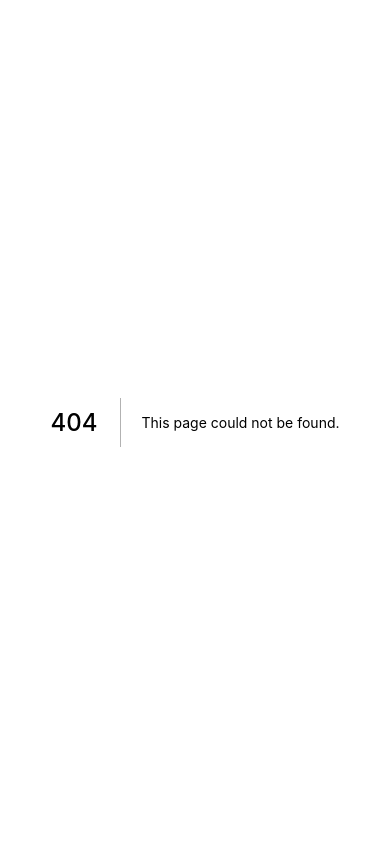
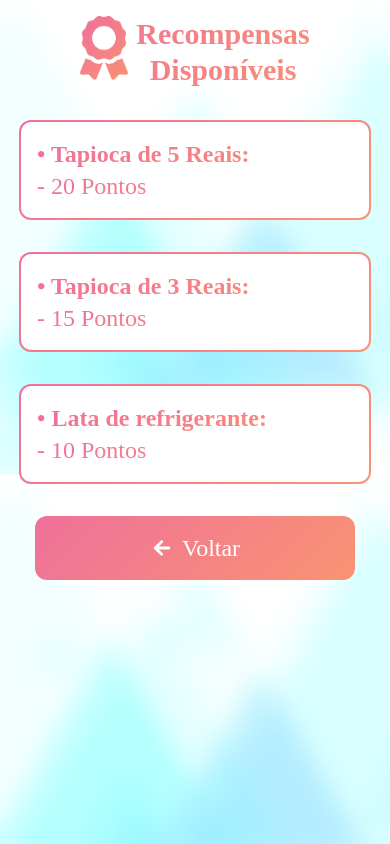
Before and after one commit to joselucassr/store-fidelity-app, a Next.js app: page /recompensas in a window 390 px wide. Before the commit this address had no page. Built offline with nearby package versions, Linux system fonts and the light colour scheme.

Commit message:
Comit to begin mobile camera tests

```diff
--- a/package.json
+++ b/package.json
@@ -10,6 +10,8 @@
     "startLan": "next start -H 192.168.0.3"
   },
   "dependencies": {
+    "framer-motion": "^5.6.0",
+    "html5-qrcode": "^2.1.6",
     "mongoose": "^6.1.6",
     "next": "12.0.8",
     "next-pwa": "^5.4.4",
--- a/pages/_app.js
+++ b/pages/_app.js
@@ -1,7 +1,25 @@
-import '../styles/globals.css'
+import '../styles/globals.css';
 
-function MyApp({ Component, pageProps }) {
-  return <Component {...pageProps} />
+import { motion } from 'framer-motion';
+
+function MyApp({ Component, pageProps, router }) {
+  return (
+    <motion.div
+      key={router.route}
+      initial='pageInitial'
+      animate='pageAnimate'
+      variants={{
+        pageInitial: {
+          opacity: 0,
+        },
+        pageAnimate: {
+          opacity: 1,
+        },
+      }}
+    >
+      <Component {...pageProps} />
+    </motion.div>
+  );
 }
 
-export default MyApp
+export default MyApp;
--- a/pages/index.js
+++ b/pages/index.js
@@ -1,14 +1,17 @@
 import Image from 'next/image';
 import { useEffect, useRef, useState } from 'react';
 import NumberFormat from 'react-number-format';
+import { motion } from 'framer-motion';
 
 import _devQRCode from '../devAssets/gradientQR.png';
 import QRCodePlaceholder from '../images/QRCodePlaceholder.png';
 import AwardImage from '../images/award-solid.png';
 import WhatsappImage from '../images/whatsapp-brands.png';
 import { BsTelephoneFill } from 'react-icons/bs';
+import Link from 'next/link';
 
 export default function Home() {
+  const whatsappMsg = `Olá, desejo fazer um pedido.`;
   const [phoneNumber, setPhoneNumber] = useState('');
   const [tempPhoneNumber, setTempPhoneNumber] = useState(phoneNumber);
   const [pointsTotal, setPointsTotal] = useState(0);
@@ -127,17 +130,30 @@ export default function Home() {
   return (
     <div
       // style={{ minHeight: windowHeight }}
+      onContextMenu={(e) => e.preventDefault()}
       className='flex flex-col w-screen max-w-sm'
     >
       {/* Set Phone */}
-      <div
+      {isConfigOpen && (
+        <motion.div
+          initial='hidden'
+          animate='visible'
+          variants={{
+            hidden: {
+              opacity: 0,
+            },
+            visible: {
+              opacity: 1,
+              transition: {
+                duration: 0.1,
+              },
+            },
+          }}
           onClick={() => {
             setIsConfigOpen(false);
             exitConfigCleanup();
           }}
-        className={`absolute z-10 bg-sky-900/50 w-screen h-screen backdrop-blur-sm ${
-          !isConfigOpen && 'invisible'
-        }`}
+          className={`absolute z-10 bg-sky-900/50 w-screen h-screen backdrop-blur-sm`}
         >
           <div className='flex flex-col h-screen pt-36 gap-4 p-8'>
             <form
@@ -175,7 +191,8 @@ export default function Home() {
               </button>
             </form>
           </div>
-      </div>
+        </motion.div>
+      )}
 
       <div className='mx-auto px-4 my-4'>
         <div
@@ -208,18 +225,25 @@ export default function Home() {
         </div>
 
         <div className='basis-1/4 backdrop-blur-sm px-4 py-4 bg-sky-200/25 rounded-xl text-sm text-center font-medium flex flex-col gap-y-4'>
+          <a
+            href={`https://wa.me/5561981485731?text=${encodeURI(whatsappMsg)}`}
+            target='_blank'
+          >
             <div className=''>
               <div className='w-10 mx-auto'>
                 <Image src={WhatsappImage} />
               </div>
               <p className='text-mont text-gradient'>Faça seu pedido</p>
             </div>
+          </a>
+          <Link href='/recompensas'>
             <div className=''>
               <div className='w-10 mx-auto'>
                 <Image src={AwardImage} />
               </div>
               <p className='text-mont text-gradient'>Recompensas</p>
             </div>
+          </Link>
         </div>
       </div>
     </div>
--- /dev/null
+++ b/pages/recompensas.js
@@ -0,0 +1,62 @@
+import Image from 'next/image';
+
+import { motion } from 'framer-motion';
+
+import AwardImage from '../images/award-solid.png';
+import { IoMdArrowRoundBack } from 'react-icons/io';
+import Link from 'next/link';
+
+export default function Home() {
+  const awards = [
+    { name: 'Tapioca de 5 Reais', pointAmount: '20' },
+    { name: 'Tapioca de 3 Reais', pointAmount: '15' },
+    { name: 'Lata de refrigerante', pointAmount: '10' },
+  ];
+
+  return (
+    <div
+      onContextMenu={(e) => e.preventDefault()}
+      className='flex flex-col p-4 gap-8 w-screen max-w-sm mx-auto'
+    >
+      <div className='flex justify-center gap-2 text-center font-mont font-bold text-3xl text-gradient'>
+        <div className='w-12'>
+          <Image src={AwardImage} />
+        </div>
+        <div className='w-min'>Recompensas Disponíveis</div>
+      </div>
+      {awards.map((award) => (
+        <div className='flex flex-col justify-between px-4 py-4 border-gradient border-2 rounded-xl'>
+          <div className='font-mont font-bold text-gradient text-2xl'>
+            • {award.name}:
+          </div>
+          <div className='font-mont font-medium text-gradient text-2xl'>
+            - {award.pointAmount} Pontos
+          </div>
+        </div>
+      ))}
+
+      <Link href={'/'}>
+        <motion.div
+          initial='hidden'
+          animate='visible'
+          variants={{
+            hidden: {
+              scale: 0.8,
+              opacity: 0,
+            },
+            visible: {
+              scale: 1,
+              opacity: 1,
+              transition: {
+                delay: 0.4,
+              },
+            },
+          }}
+          className='flex justify-center items-center gap-2 sticky bottom-4 font-mont font-normal text-2xl text-white p-4 mx-4 bg-gradient rounded-xl'
+        >
+          <IoMdArrowRoundBack className='inline' /> Voltar
+        </motion.div>
+      </Link>
+    </div>
+  );
+}
--- /dev/null
+++ b/pages/scanner.js
@@ -0,0 +1,77 @@
+import Image from 'next/image';
+
+import { motion } from 'framer-motion';
+import { Html5QrcodeScanner } from 'html5-qrcode';
+
+import AwardImage from '../images/award-solid.png';
+import { IoMdArrowRoundBack } from 'react-icons/io';
+import Link from 'next/link';
+import { useEffect } from 'react';
+
+export default function Home() {
+  const awards = [
+    { name: 'Tapioca de 5 Reais', pointAmount: '20' },
+    { name: 'Tapioca de 3 Reais', pointAmount: '15' },
+    { name: 'Lata de refrigerante', pointAmount: '10' },
+  ];
+
+  useEffect(() => {
+    var resultContainer = document.getElementById('qr-reader-results');
+    var lastResult,
+      countResults = 0;
+
+    function onScanSuccess(decodedText, decodedResult) {
+      if (decodedText !== lastResult) {
+        ++countResults;
+        lastResult = decodedText;
+        // Handle on success condition with the decoded message.
+        console.log(`Scan result ${decodedText}`, decodedResult);
+      }
+    }
+
+    var html5QrcodeScanner = new Html5QrcodeScanner('qr-reader', {
+      fps: 10,
+      qrbox: 250,
+    });
+    html5QrcodeScanner.render(onScanSuccess);
+  }, []);
+  return (
+    <div
+      onContextMenu={(e) => e.preventDefault()}
+      className='flex flex-col p-4 gap-8 w-screen max-w-sm mx-auto'
+    >
+      <div className='flex justify-center gap-2 text-center font-mont font-bold text-3xl text-gradient'>
+        <div className='w-12'>
+          <Image src={AwardImage} />
+        </div>
+        <div className='w-min'>Recompensas Disponíveis</div>
+      </div>
+
+      <div id='qr-reader' style={{ width: '500px' }}></div>
+      <div id='qr-reader-results'></div>
+
+      <Link href={'/'}>
+        <motion.div
+          initial='hidden'
+          animate='visible'
+          variants={{
+            hidden: {
+              scale: 0.8,
+              opacity: 0,
+            },
+            visible: {
+              scale: 1,
+              opacity: 1,
+              transition: {
+                delay: 0.4,
+              },
+            },
+          }}
+          className='flex justify-center items-center gap-2 sticky bottom-4 font-mont font-normal text-2xl text-white p-4 mx-4 bg-gradient rounded-xl'
+        >
+          <IoMdArrowRoundBack className='inline' /> Voltar
+        </motion.div>
+      </Link>
+    </div>
+  );
+}
```
Also changed, not shown: 1 other file (tests, documents, lock files or other folders). Lines whose indentation alone changed are shown as unchanged.
